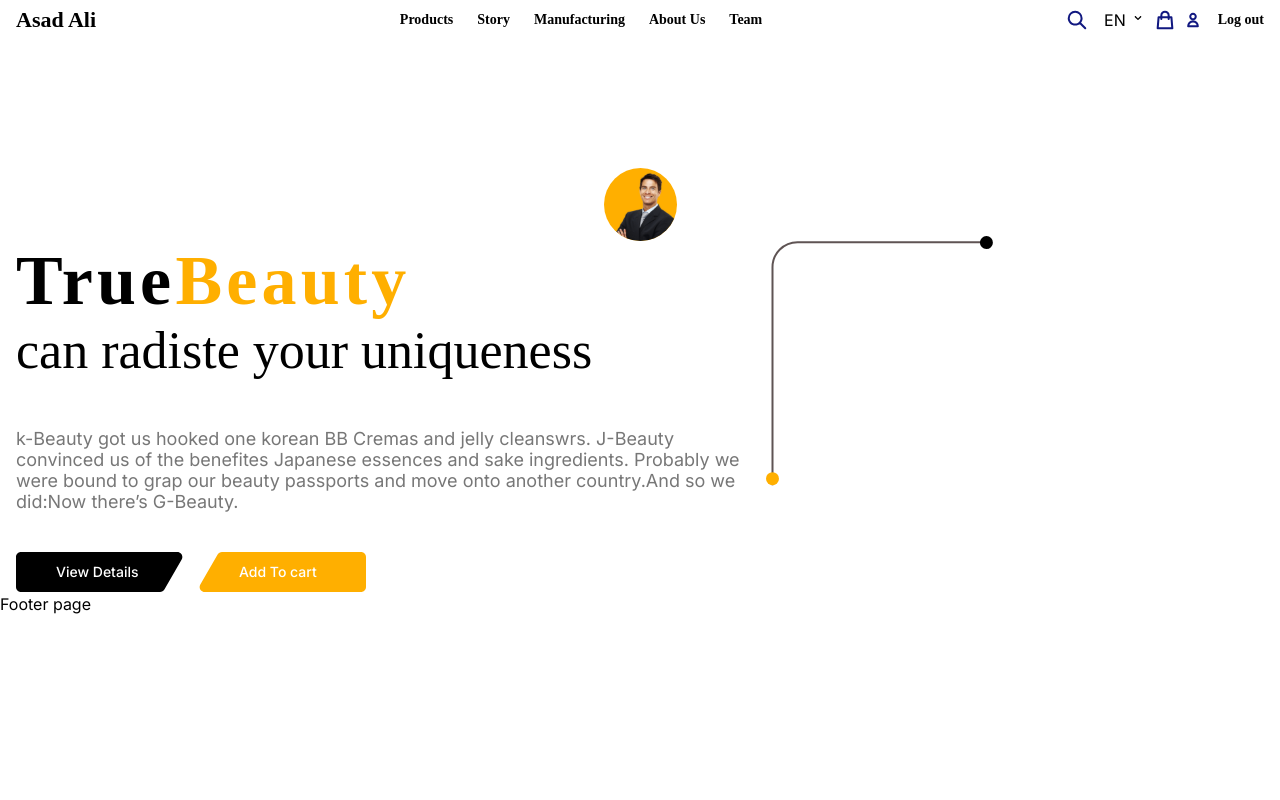
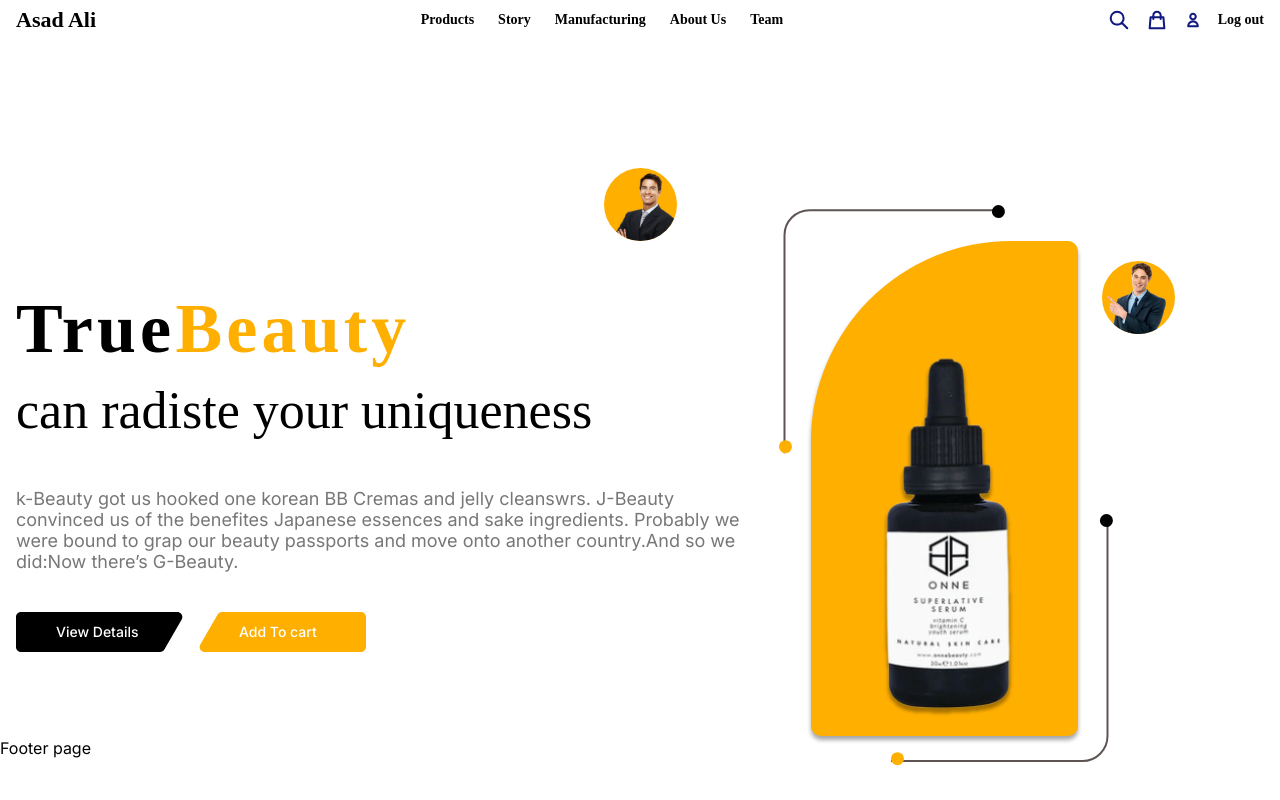
Before and after one commit to showkatbinidris70/beauty-products-next-js-row-tailwind-framer-motion, a Next.js app: page / in a window 1280 px wide. Built offline with nearby package versions, Linux system fonts and the light colour scheme.

Commit message:
navabr modified

```diff
--- a/app/globals.css
+++ b/app/globals.css
@@ -9,79 +9,88 @@
 
 @media (prefers-color-scheme: dark) {
   :root {
-    --foreground-rgb      : 255, 255, 255;
+    --foreground-rgb: 255, 255, 255;
     --background-start-rgb: 0, 0, 0;
-    --background-end-rgb  : 0, 0, 0;
+    --background-end-rgb: 0, 0, 0;
   }
 }
 
 body {
-  color           : var(--foreground-rgb);
+  color: var(--foreground-rgb);
   background-color: var(--background-rgb);
 }
 
 .main-logo {
-  color      : #000;
+  color: #000;
   font-family: Martel;
-  font-size  : 22px;
-  font-style : normal;
+  font-size: 22px;
+  font-style: normal;
   font-weight: 700;
   line-height: normal;
 }
 
 nav a {
-  color      : #000;
+  color: #000;
   font-family: Martel;
-  font-size  : 14px;
-  font-style : normal;
+  font-size: 14px;
+  font-style: normal;
   font-weight: 700;
   line-height: normal;
 }
 
 .beauty-product-title {
-  color         : #000;
-  font-family   : Martel;
-  font-size     : 70px;
-  font-style    : normal;
-  font-weight   : 700;
-  line-height   : normal;
+  color: #000;
+  font-family: Martel;
+  font-size: 70px;
+  font-style: normal;
+  font-weight: 700;
+  line-height: normal;
   letter-spacing: 4.2px;
 }
 
 .beauty-product-title span {
-  color         : #FFAF00;
-  font-family   : Martel;
-  font-size     : 70px;
-  font-style    : normal;
-  font-weight   : 700;
-  line-height   : normal;
+  color: #ffaf00;
+  font-family: Martel;
+  font-size: 70px;
+  font-style: normal;
+  font-weight: 700;
+  line-height: normal;
   letter-spacing: 4.2px;
 }
 
 .beauty-product-slogan {
-  color      : #000;
+  color: #000;
   font-family: Martel;
-  font-size  : 52px;
-  font-style : normal;
+  font-size: 52px;
+  font-style: normal;
   font-weight: 400;
   line-height: normal;
 }
 
 .beauty-product-message {
-  color      : #777;
+  color: #777;
   font-family: Inter;
-  font-size  : 18px;
-  font-style : normal;
+  font-size: 18px;
+  font-style: normal;
   font-weight: 400;
   line-height: normal;
 }
-.view-details-btn{
-  color: #FFF;
-font-family: Inter;
-font-size: 14px;
-font-style: normal;
-font-weight: 500;
-line-height: normal;
+.view-details-btn {
+  color: #fff;
+  font-family: Inter;
+  font-size: 14px;
+  font-style: normal;
+  font-weight: 500;
+  line-height: normal;
+}
+.hero-right-image {
+  border-radius: 200px 10px 10px 10px;
+  background: url("../public/images/Rectangle-277.png"),
+    rgb(255, 175, 0) -84.476px 47.831px / 180.475% 100% no-repeat;
+  box-shadow: 0px 4px 4px 0px rgba(0, 0, 0, 0.35);
+  width: 267px;
+  height: 495px;
+  flex-shrink: 0;
 }
 @layer utilities {
   .text-balance {
--- a/app/navbar/page.js
+++ b/app/navbar/page.js
@@ -86,8 +86,90 @@ export default function MainNavbar() {
                   />
                 </svg>
               </a>
-              <DropdownMenu />
               <a href="#" class="toggle hidden md:flex w-full md:w-auto">
+                <svg
+                  xmlns="http://www.w3.org/2000/svg"
+                  width="22"
+                  height="22"
+                  viewBox="0 0 22 22"
+                  fill="none"
+                >
+                  <path
+                    d="M14.6665 10.0833V6.41667C14.6665 5.44421 14.2802 4.51158 13.5926 3.82394C12.9049 3.13631 11.9723 2.75 10.9998 2.75C10.0274 2.75 9.09475 3.13631 8.40711 3.82394C7.71948 4.51158 7.33317 5.44421 7.33317 6.41667V10.0833M4.58317 8.25H17.4165L18.3332 19.25H3.6665L4.58317 8.25Z"
+                    stroke="#111880"
+                    stroke-width="2.04493"
+                    stroke-linecap="round"
+                    stroke-linejoin="round"
+                  />
+                </svg>
+              </a>
+              <a href="#" class="toggle hidden md:flex w-full md:w-auto">
+                <svg
+                  xmlns="http://www.w3.org/2000/svg"
+                  width="18"
+                  height="18"
+                  viewBox="0 0 18 18"
+                  fill="none"
+                >
+                  <path
+                    d="M10.9443 7.50704C11.46 6.99132 11.7498 6.29185 11.7498 5.5625C11.7498 4.83315 11.46 4.13368 10.9443 3.61796C10.4286 3.10223 9.7291 2.8125 8.99976 2.8125C8.27041 2.8125 7.57094 3.10223 7.05521 3.61796C6.53949 4.13368 6.24976 4.83315 6.24976 5.5625C6.24976 6.29185 6.53949 6.99132 7.05521 7.50704C7.57094 8.02277 8.27041 8.3125 8.99976 8.3125C9.7291 8.3125 10.4286 8.02277 10.9443 7.50704Z"
+                    stroke="#111880"
+                    stroke-width="2.04493"
+                    stroke-linecap="round"
+                    stroke-linejoin="round"
+                  />
+                  <path
+                    d="M5.5968 11.7846C6.49932 10.882 7.7234 10.375 8.99976 10.375C10.2761 10.375 11.5002 10.882 12.4027 11.7846C13.3052 12.6871 13.8123 13.9111 13.8123 15.1875H4.18726C4.18726 13.9111 4.69429 12.6871 5.5968 11.7846Z"
+                    stroke="#111880"
+                    stroke-width="2.04493"
+                    stroke-linecap="round"
+                    stroke-linejoin="round"
+                  />
+                </svg>
+              </a>
+              {/* <div className="relative">
+                <svg
+                  xmlns="http://www.w3.org/2000/svg"
+                  width="22"
+                  height="22"
+                  viewBox="0 0 22 22"
+                  fill="none"
+                >
+                  <circle cx="11" cy="11" r="10.5" stroke="black" />
+                </svg>
+                <a
+                  href="#"
+                  class="toggle md:flex w-full md:w-auto absolute top-0"
+                  style={{ marginTop: "2px", marginLeft: "2px" }}
+                >
+                  <svg
+                    xmlns="http://www.w3.org/2000/svg"
+                    width="18"
+                    height="18"
+                    viewBox="0 0 18 18"
+                    fill="none"
+                  >
+                    <path
+                      d="M10.9443 7.50704C11.46 6.99132 11.7498 6.29185 11.7498 5.5625C11.7498 4.83315 11.46 4.13368 10.9443 3.61796C10.4286 3.10223 9.7291 2.8125 8.99976 2.8125C8.27041 2.8125 7.57094 3.10223 7.05521 3.61796C6.53949 4.13368 6.24976 4.83315 6.24976 5.5625C6.24976 6.29185 6.53949 6.99132 7.05521 7.50704C7.57094 8.02277 8.27041 8.3125 8.99976 8.3125C9.7291 8.3125 10.4286 8.02277 10.9443 7.50704Z"
+                      stroke="#111880"
+                      stroke-width="2.04493"
+                      stroke-linecap="round"
+                      stroke-linejoin="round"
+                    />
+                    <path
+                      d="M5.5968 11.7846C6.49932 10.882 7.7234 10.375 8.99976 10.375C10.2761 10.375 11.5002 10.882 12.4027 11.7846C13.3052 12.6871 13.8123 13.9111 13.8123 15.1875H4.18726C4.18726 13.9111 4.69429 12.6871 5.5968 11.7846Z"
+                      stroke="#111880"
+                      stroke-width="2.04493"
+                      stroke-linecap="round"
+                      stroke-linejoin="round"
+                    />
+                  </svg>
+                </a>
+              </div> */}
+              <a
+                href="#"
+                class="toggle hidden md:flex w-full md:w-auto text-black"
+              >
                 Log out
               </a>
             </div>
--- a/app/page.js
+++ b/app/page.js
@@ -1,64 +1,215 @@
-import Image from 'next/image';
-import EllipseImg_67 from '../public/images/Ellipse-67.svg'
+import Image from "next/image";
+import EllipseImg_67 from "../public/images/Ellipse-67.svg";
+import EllipseImg_70 from "@/public/assets/images/Ellipse-70.png";
 export default function Home() {
   return (
     <main>
       <section className="container max-w-7xl px-4">
-                <div className='flex justify-center mt-32'>
-                    <div className='relative'>
-                        <svg xmlns="http://www.w3.org/2000/svg" width="73" height="73" viewBox="0 0 73 73" fill="none">
-                            <circle cx="36.5" cy="36.5" r="36.5" fill="#FFAF00"/>
+        <div className="flex justify-center mt-32">
+          <div className="relative">
+            <svg
+              xmlns="http://www.w3.org/2000/svg"
+              width="73"
+              height="73"
+              viewBox="0 0 73 73"
+              fill="none"
+            >
+              <circle cx="36.5" cy="36.5" r="36.5" fill="#FFAF00" />
             </svg>
-                        <div className='absolute top-0 left-0 right-0'>
-                            <Image src={EllipseImg_67}/></div>
+            <div className="absolute top-0 left-0 right-0">
+              <Image src={EllipseImg_67} />
+            </div>
           </div>
         </div>
         <div className="md:flex gap-4">
-                    <div className="my-1 md:my-0 w-full md:w-3/5">
-                        <h1 className='beauty-product-title'>True
+          {/* hero section left */}
+          <div className="my-5 md:my-0 w-full md:w-3/5">
+            <h1 className="beauty-product-title mt-12">
+              True
               <span>Beauty</span>
             </h1>
-                        <h2 className='beauty-product-slogan'>can radiste your uniqueness</h2>
-                        <p className='beauty-product-message mt-12'>k-Beauty got us hooked  one korean BB Cremas and jelly cleanswrs. J-Beauty
-                                                                                                                                                                                                                                                                                                                                                                                                                                                                                                                                                                                                                                                                                                                                                                                                                                                                                                    convinced us of the benefites Japanese essences and sake ingredients.
-                                                                                                                                                                                                                                                                                                                                                                                                                                                                                                                                                                                                                                                                                                                                                                                                                                                                                                    Probably we were bound to grap our beauty passports and move onto
-                                                                                                                                                                                                                                                                                                                                                                                                                                                                                                                                                                                                                                                                                                                                                                                                                                                                                                    another country.And so we did:Now there’s G-Beauty.</p>
-                        <div className='flex gap-4 mt-10'>
+            <h2 className="beauty-product-slogan mt-3">
+              can radiste your uniqueness
+            </h2>
+            <p className="beauty-product-message mt-12">
+              k-Beauty got us hooked one korean BB Cremas and jelly cleanswrs.
+              J-Beauty convinced us of the benefites Japanese essences and sake
+              ingredients. Probably we were bound to grap our beauty passports
+              and move onto another country.And so we did:Now there’s G-Beauty.
+            </p>
+            <div className="flex gap-4 mt-10">
               <div>
-                                <svg xmlns="http://www.w3.org/2000/svg" width="167" height="40" viewBox="0 0 167 40" fill="none">
-                                    <path d="M148.381 37.4974C147.488 39.0459 145.837 40 144.049 40L4.99998 40C2.23857 40 2.13266e-07 37.7614 4.76342e-07 35L3.33439e-06 5C3.59747e-06 2.23858 2.23857 1.80042e-06 5 2.02195e-06L161.346 1.45645e-05C165.193 1.48732e-05 167.599 4.16409 165.677 7.49742L148.381 37.4974Z" fill="black"/>
-                                    <text x="40" y="50%" dy=".35em" display="flex" fontFamily='Inter' fontSize="14px" fontWeight="500" fill="white">View Details</text>
+                <svg
+                  xmlns="http://www.w3.org/2000/svg"
+                  width="167"
+                  height="40"
+                  viewBox="0 0 167 40"
+                  fill="none"
+                >
+                  <path
+                    d="M148.381 37.4974C147.488 39.0459 145.837 40 144.049 40L4.99998 40C2.23857 40 2.13266e-07 37.7614 4.76342e-07 35L3.33439e-06 5C3.59747e-06 2.23858 2.23857 1.80042e-06 5 2.02195e-06L161.346 1.45645e-05C165.193 1.48732e-05 167.599 4.16409 165.677 7.49742L148.381 37.4974Z"
+                    fill="black"
+                  />
+                  <text
+                    x="40"
+                    y="50%"
+                    dy=".35em"
+                    display="flex"
+                    fontFamily="Inter"
+                    fontSize="14px"
+                    fontWeight="500"
+                    fill="white"
+                  >
+                    View Details
+                  </text>
                 </svg>
-
               </div>
               <div>
-                                <svg xmlns="http://www.w3.org/2000/svg" width="167" height="40" viewBox="0 0 167 40" fill="none">
-                                    <path d="M18.6191 2.5026C19.5119 0.954131 21.1634 0 22.9508 0L162 0C164.761 0 167 2.23858 167 5L167 35C167 37.7614 164.761 40 162 40L5.65425 40C1.80658 40 -0.599203 35.8359 1.32263 32.5026L18.6191 2.5026Z" fill="#FFAF00"/>
-                                    <text x="40" y="50%" dy=".35em" display="flex" fontFamily='Inter' fontSize="14px" fontWeight="500" fill="white">Add To cart</text>
+                <svg
+                  xmlns="http://www.w3.org/2000/svg"
+                  width="167"
+                  height="40"
+                  viewBox="0 0 167 40"
+                  fill="none"
+                >
+                  <path
+                    d="M18.6191 2.5026C19.5119 0.954131 21.1634 0 22.9508 0L162 0C164.761 0 167 2.23858 167 5L167 35C167 37.7614 164.761 40 162 40L5.65425 40C1.80658 40 -0.599203 35.8359 1.32263 32.5026L18.6191 2.5026Z"
+                    fill="#FFAF00"
+                  />
+                  <text
+                    x="40"
+                    y="50%"
+                    dy=".35em"
+                    display="flex"
+                    fontFamily="Inter"
+                    fontSize="14px"
+                    fontWeight="500"
+                    fill="white"
+                  >
+                    Add To cart
+                  </text>
                 </svg>
               </div>
             </div>
           </div>
-                    <div className="my-1 md:my-0 w-full md:w-2/5">
-                        <div className='relative'>
-                            <svg xmlns="http://www.w3.org/2000/svg" width="218" height="245" viewBox="0 0 218 245" fill="none">
-                                <path d="M1.5 244.187L1.50002 26.1871C1.50002 12.38 12.6929 1.18712 26.5 1.18712L218 1.18713" stroke="#5F5454" stroke-width="2"/>
+          {/* hero section right */}
+          <div className="mt-16 md:my-0 w-full md:w-2/5">
+            <div className="flex gap-4">
+              <div className="hero-right-image ms-10">
+                <div className="relative -ms-7 -mt-8">
+                  <svg
+                    xmlns="http://www.w3.org/2000/svg"
+                    width="218"
+                    height="245"
+                    viewBox="0 0 218 245"
+                    fill="none"
+                  >
+                    <path
+                      d="M1.5 244.187L1.50002 26.1871C1.50002 12.38 12.6929 1.18712 26.5 1.18712L218 1.18713"
+                      stroke="#5F5454"
+                      stroke-width="2"
+                    />
                   </svg>
-                            <div className='absolute bottom-0'
-                                style={
-                                    {marginLeft: "-5px"}
-                            }>
-                                <svg xmlns="http://www.w3.org/2000/svg" width="13" height="14" viewBox="0 0 13 14" fill="none">
-                                    <ellipse cx="6.5" cy="6.68713" rx="6.5" ry="6.5" transform="rotate(-90 6.5 6.68713)" fill="#FFAF00"/>
+                  <div className="absolute bottom-0 -ms-1">
+                    <svg
+                      xmlns="http://www.w3.org/2000/svg"
+                      width="13"
+                      height="14"
+                      viewBox="0 0 13 14"
+                      fill="none"
+                    >
+                      <ellipse
+                        cx="6.5"
+                        cy="6.68713"
+                        rx="6.5"
+                        ry="6.5"
+                        transform="rotate(-90 6.5 6.68713)"
+                        fill="#FFAF00"
+                      />
                     </svg>
                   </div>
-                            <div className='absolute top-0 ms-52'
-                                style={
-                                    {marginTop: "-5px"}
-                            }>
-                                <svg xmlns="http://www.w3.org/2000/svg" width="14" height="14" viewBox="0 0 14 14" fill="none">
-                                    <circle cx="7.40642" cy="6.5936" r="6.5" transform="rotate(-179.169 7.40642 6.5936)" fill="black"/>
+                  <div className="absolute top-0 ms-52 -mt-1">
+                    <svg
+                      xmlns="http://www.w3.org/2000/svg"
+                      width="14"
+                      height="14"
+                      viewBox="0 0 14 14"
+                      fill="none"
+                    >
+                      <circle
+                        cx="7.40642"
+                        cy="6.5936"
+                        r="6.5"
+                        transform="rotate(-179.169 7.40642 6.5936)"
+                        fill="black"
+                      />
                     </svg>
+                  </div>
+                </div>
+                <div className="relative mt-16 ms-20">
+                  <svg
+                    xmlns="http://www.w3.org/2000/svg"
+                    width="218"
+                    height="244"
+                    viewBox="0 0 218 244"
+                    fill="none"
+                  >
+                    <path
+                      d="M216.5 0V218C216.5 231.807 205.307 243 191.5 243H0"
+                      stroke="#5F5454"
+                      stroke-width="2"
+                    />
+                  </svg>
+                  <div className="absolute bottom-0 -mb-1">
+                    <svg
+                      xmlns="http://www.w3.org/2000/svg"
+                      width="13"
+                      height="14"
+                      viewBox="0 0 13 14"
+                      fill="none"
+                    >
+                      <ellipse
+                        cx="6.5"
+                        cy="6.68713"
+                        rx="6.5"
+                        ry="6.5"
+                        transform="rotate(-90 6.5 6.68713)"
+                        fill="#FFAF00"
+                      />
+                    </svg>
+                  </div>
+                  <div className="absolute top-0 ms-52 -mt-1">
+                    <svg
+                      xmlns="http://www.w3.org/2000/svg"
+                      width="14"
+                      height="14"
+                      viewBox="0 0 14 14"
+                      fill="none"
+                    >
+                      <circle
+                        cx="7.40642"
+                        cy="6.5936"
+                        r="6.5"
+                        transform="rotate(-179.169 7.40642 6.5936)"
+                        fill="black"
+                      />
+                    </svg>
+                  </div>
+                </div>
+              </div>
+              <div className="relative mt-5 m-2">
+                <svg
+                  xmlns="http://www.w3.org/2000/svg"
+                  width="73"
+                  height="73"
+                  viewBox="0 0 73 73"
+                  fill="none"
+                >
+                  <circle cx="36.5" cy="36.5" r="36.5" fill="#FFAF00" />
+                </svg>
+                <div className="absolute top-0 left-0 right-0">
+                  <Image src={EllipseImg_70} />
+                </div>
               </div>
             </div>
           </div>
```
Also changed, not shown: public/assets/images/Ellipse-70.png (added), public/assets/page.js (added), public/images/Rectangle-277.png (added). Lines whose indentation alone changed are shown as unchanged.
